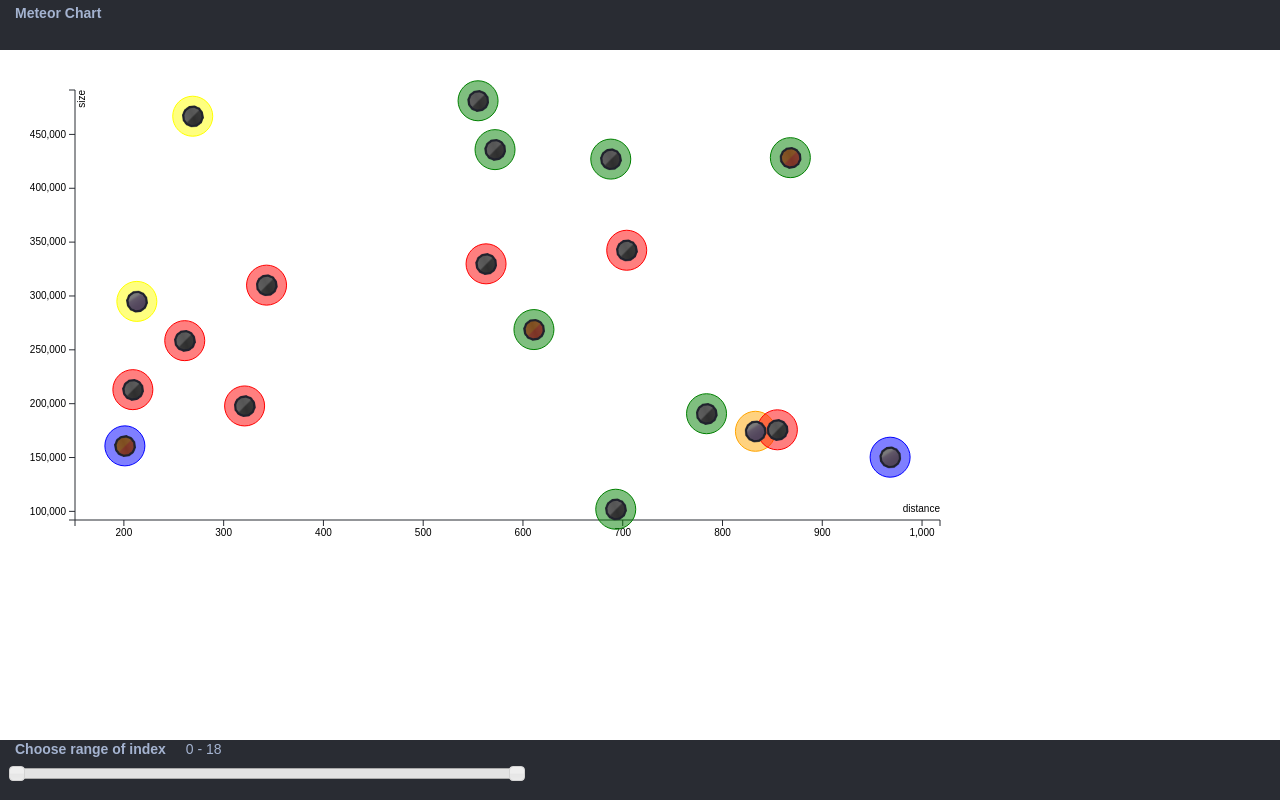
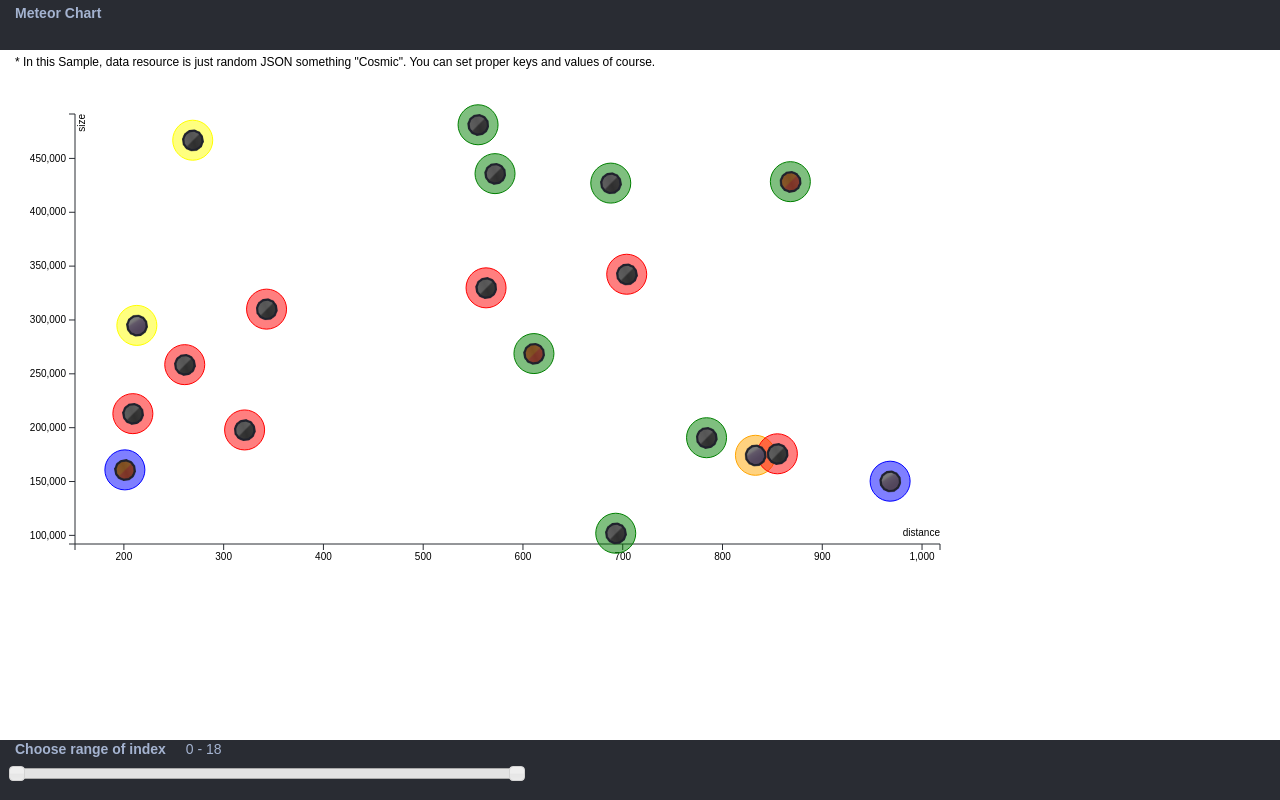
Before and after one commit to dogrunjp/d3ScatterWithSlider, a plain HTML site: page index.html in a window 1280 px wide. Drawn offline with nearby package versions, Linux system fonts and the light colour scheme.

Commit message:
edit script

```diff
--- a/index.html
+++ b/index.html
@@ -53,13 +53,20 @@
           fill: none;
           stroke: #292c33;
         }
+        p{
+          margin: 5px 15px;
+          font-size: 12px;
+        }
     </style>
 </head>
 <body>
 <div id="header">
   <h1>Meteor Chart</h1>
 </div>
-<div id="chart"></div>
+<div id="chart">
+  <p>* In this Sample, data resource is just random JSON something "Cosmic".
+    You can set proper keys and values of course.</p>
+</div>
 <div id="selector">
   <label for="zRange">Choose range of index</label>
   <input type="text" id="zrange" readonly>
@@ -113,7 +120,12 @@
         values: [ minZ,maxZ ],
         slide: function(event, ui){
           $("#zrange").val(ui.values[0] + " - " + ui.values[1]);
-          console.log(data.filter(function(d){return d.index >= ui.values[0] && d.index <= ui.values[1]}));
+          newdata = data.filter(function(d){return d.index >= ui.values[0] && d.index <= ui.values[1]});
+          xScale.domain([d3.min(newdata, xValue)-50, d3.max(newdata, xValue)+50]);
+          yScale.domain([d3.min(newdata, yValue)-10000, d3.max(newdata, yValue)+10000]);
+
+          drawChart(newdata);
+
         }
       });
       $("#zrange").val($("#slider").slider("values",0) + " - "+ $("#slider").slider("values",1));
@@ -146,11 +158,14 @@
 
       drawChart(data);
 
-      function drawChart(){
+      function drawChart(data1){
+        svg.select(".x.axis").transition().duration(900).call(xAxis);
+        svg.select(".y.axis").transition().duration(900).call(yAxis);
 
         //draw dots
-        svg.selectAll(".dot").data(data).enter().append("circle")
-            .attr("class", "dot")
+        svg.selectAll(".dot").data(data1).enter().append("circle");
+        svg.selectAll(".dot").data(data1).exit().remove();
+        svg.selectAll("circle").data(data1)
             .attr("r", 20)
             .attr("cx", xMap)
             .attr("cy", yMap)
@@ -159,8 +174,9 @@
               "stroke":c});
 
         //add images
-        svg.selectAll(".im").data(data).enter()
-          .append("svg:image")
+        svg.selectAll(".im").data(data1).enter().append("svg:image");
+        svg.selectAll(".im").data(data1).exit().remove();
+        svg.selectAll("image").data(data1)
             .attr("xlink:href",function(d){return d.image})
             .attr("x", xMap)
             .attr("y", yMap)
```
Also changed, not shown: css/images/ui-bg_glass_65_ffffff_1x400.png (added), css/images/ui-bg_glass_75_dadada_1x400.png (added).
